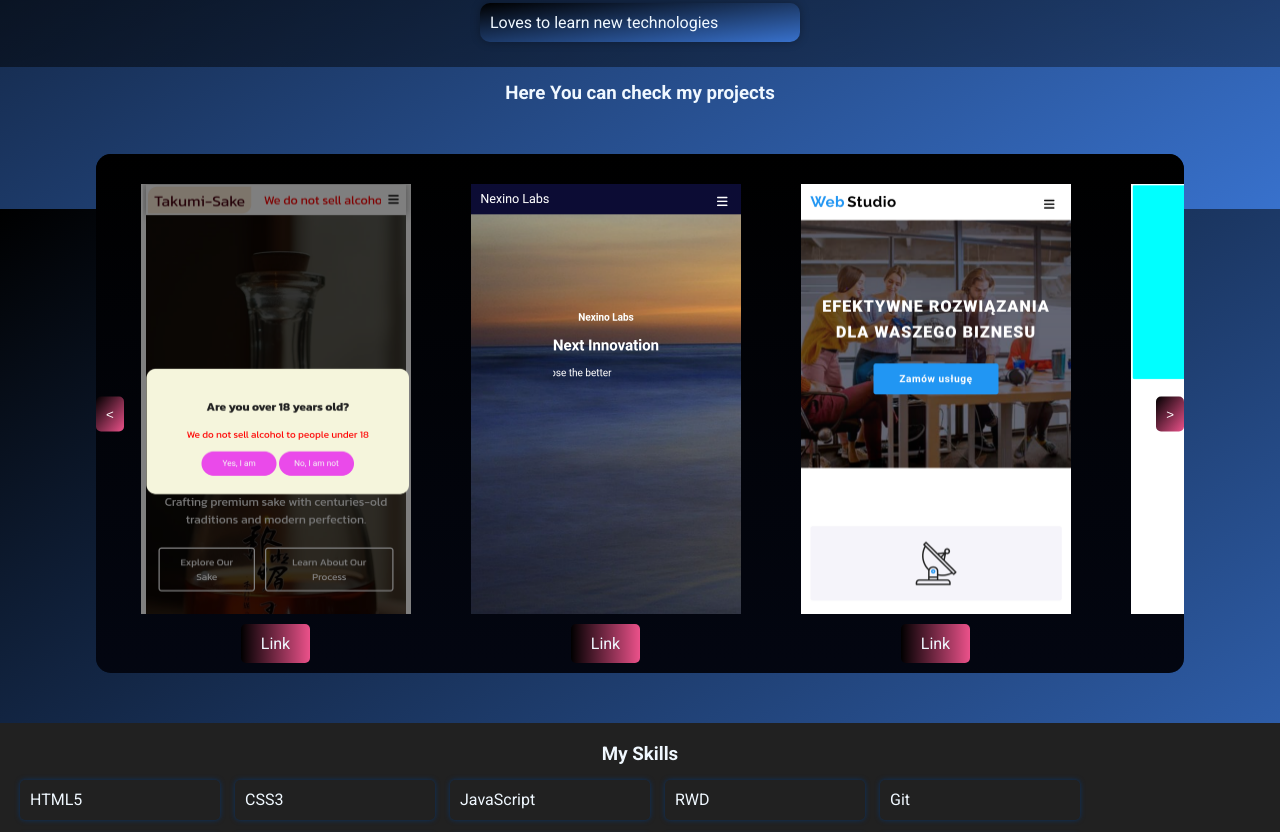
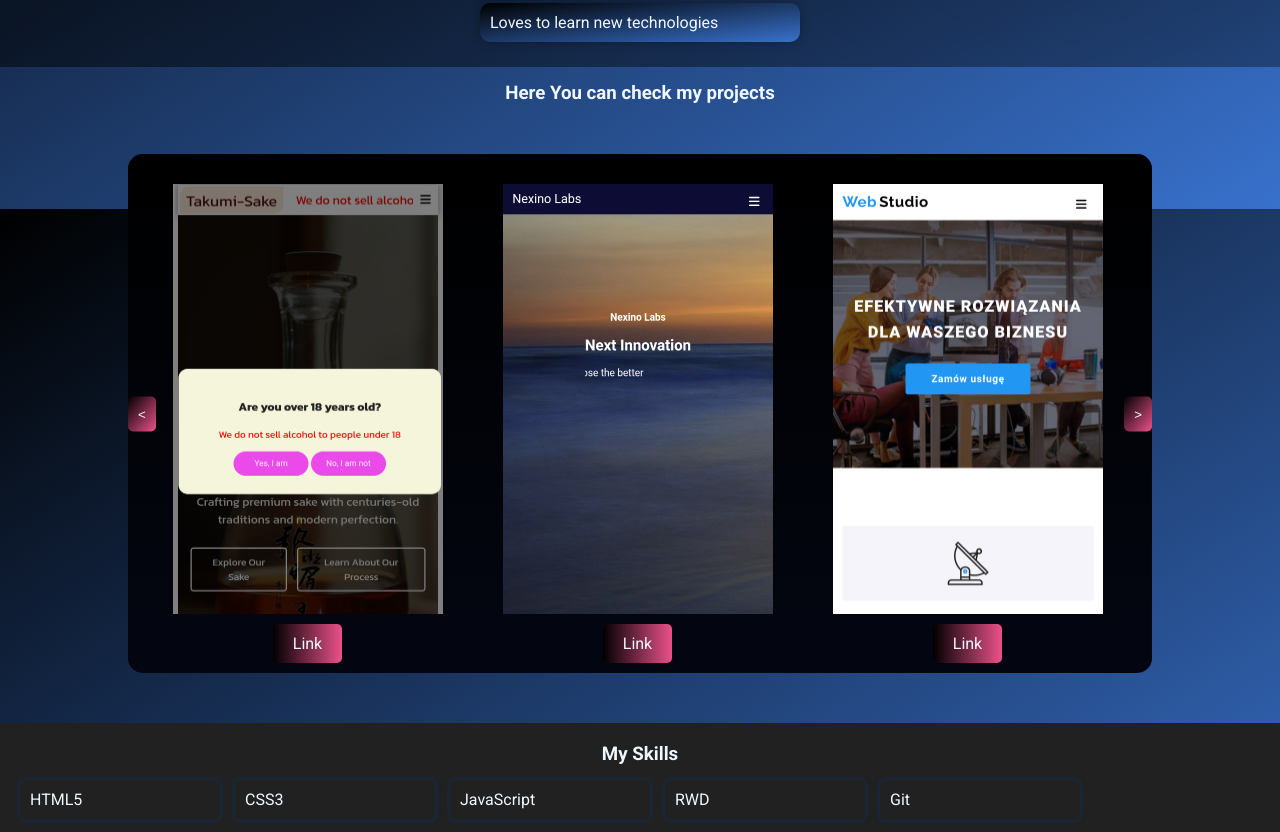
Before and after one commit to KasiaKaz14/personal, a plain HTML site: page index.html in a window 1280 px wide. Shown: the part 591-1423 px from the top of the page. Drawn offline with Linux system fonts and the light colour scheme; no server answers.

Commit message:
projects improved

```diff
--- a/css/styles.css
+++ b/css/styles.css
@@ -215,7 +215,7 @@ header {
 
 .projects {
   position: relative;
-  width: 85vw;
+  width: 80vw;
   margin: 50px auto;
   border-radius: 15px;
   background-color: #000000;
```
